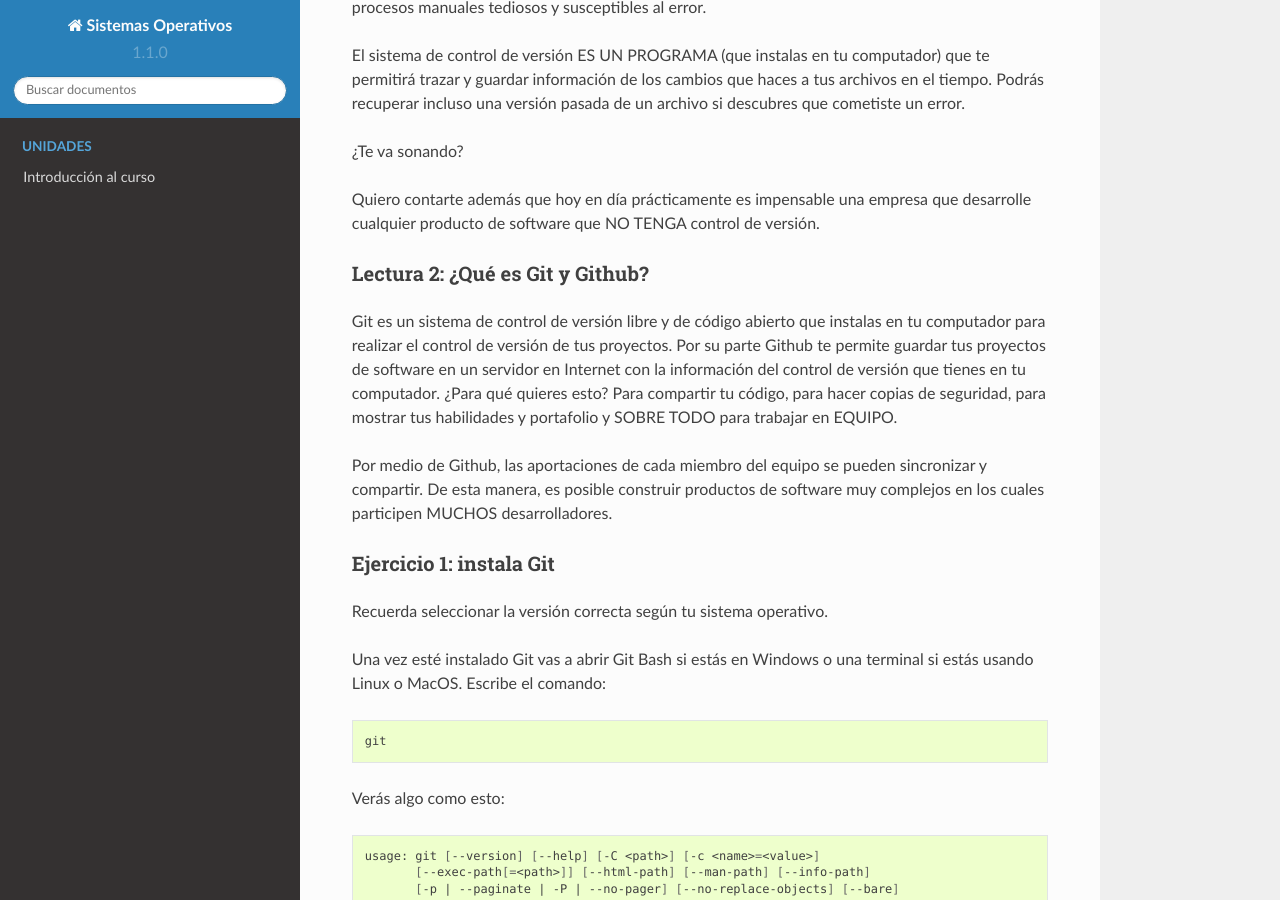
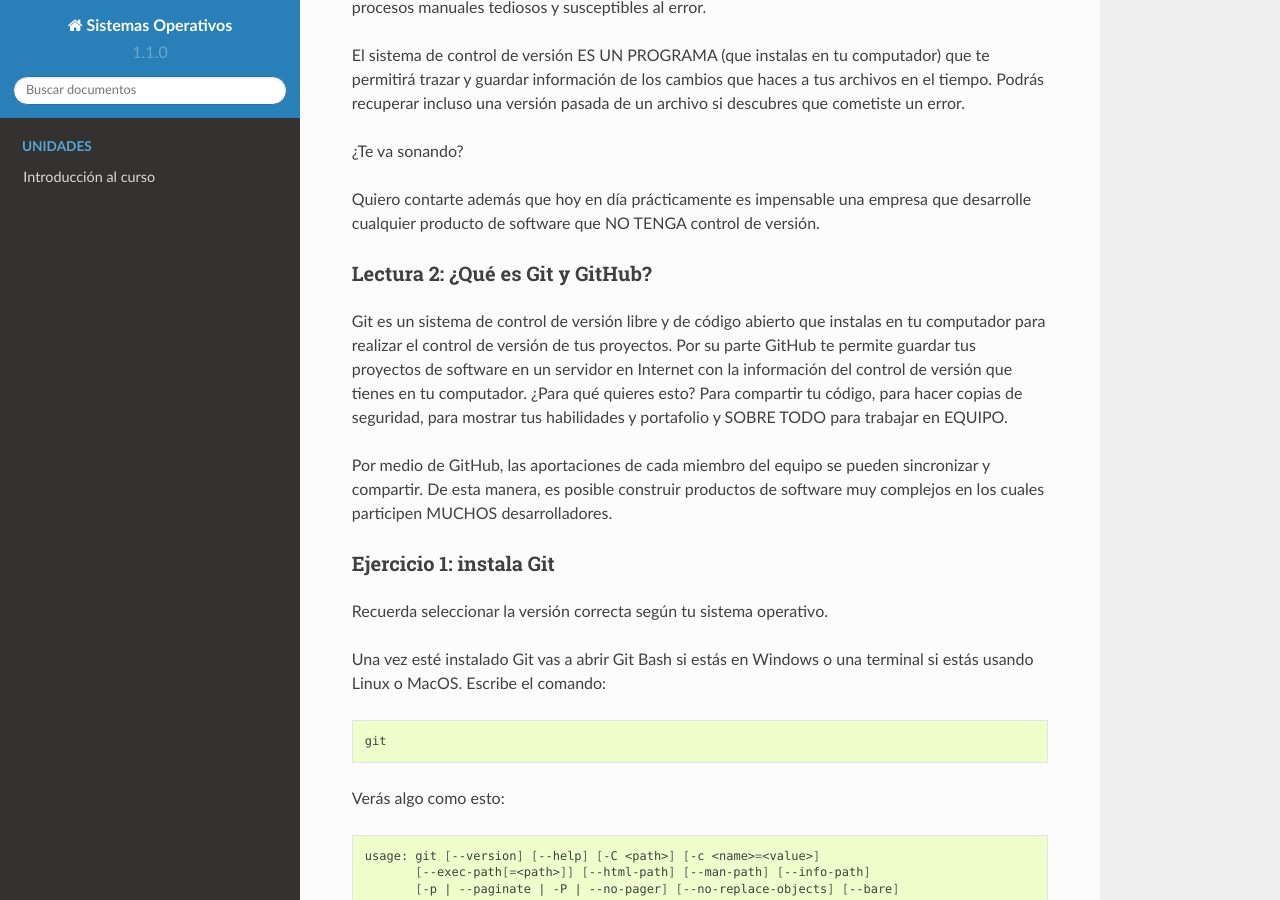
Before and after one commit to juanferfranco/sistemasoperativos, a Sphinx documentation site: the page built from docs/_unidad1/introGit.rst, in a window 1280 px wide and 900 px high, scrolled down 902 px. Built offline with Sphinx 7.4.7 and the Read the Docs theme 2.0.0, drawn with Linux system fonts in a browser that asks for light colours; pages that are not in the unit, such as notebooks, are missing from menus; some of the changed text lies outside the part shown.

```diff
--- a/docs/_unidad1/introGit.rst
+++ b/docs/_unidad1/introGit.rst
@@ -1,4 +1,4 @@
-Introducción al control de versión con git y Github
+Introducción al control de versión con git y GitHub
 ====================================================
 
 Con esta guía aprenderás los herramientas básicas para realizar
@@ -50,17 +50,17 @@ Quiero contarte además que hoy en día prácticamente es impensable una
 empresa que desarrolle cualquier producto de software que NO TENGA control
 de versión.
 
-Lectura 2: ¿Qué es Git y Github?
+Lectura 2: ¿Qué es Git y GitHub?
 ^^^^^^^^^^^^^^^^^^^^^^^^^^^^^^^^^^^
 
 Git es un sistema de control de versión libre y de código abierto que instalas
 en tu computador para realizar el control de versión de tus proyectos.
-Por su parte Github te permite guardar tus proyectos de software en un servidor
+Por su parte GitHub te permite guardar tus proyectos de software en un servidor
 en Internet con la información del control de versión que tienes en tu computador.
 ¿Para qué quieres esto? Para compartir tu código, para hacer copias de seguridad,
 para mostrar tus habilidades y portafolio y SOBRE TODO para trabajar en EQUIPO.
 
-Por medio de Github, las aportaciones de cada miembro del equipo se pueden
+Por medio de GitHub, las aportaciones de cada miembro del equipo se pueden
 sincronizar y compartir. De esta manera, es posible construir productos de software
 muy complejos en los cuales participen MUCHOS desarrolladores.
 
```
Also changed, not shown: other parts of docs/_unidad1/introGit.rst (+11 -0 lines).
